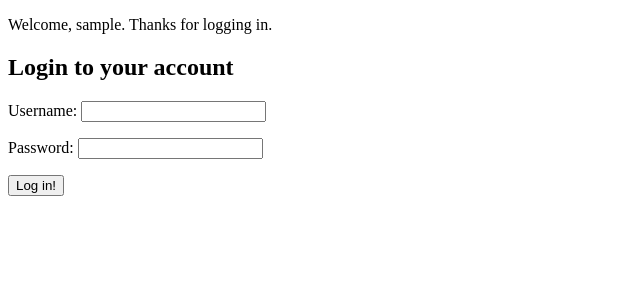
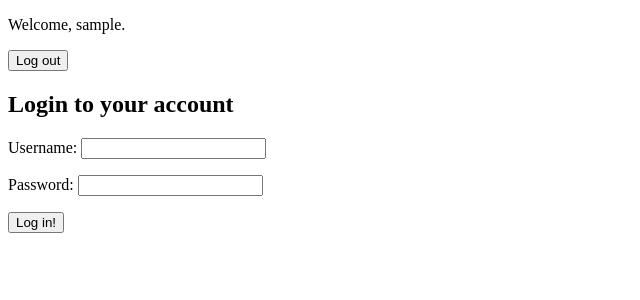
Before and after one commit to Kyle-Levy/SPP400, a Django app: page /test/ in a window 1280 px wide. Shown: the top 300 px of the page, without its empty margins (0-640 px from the left). Run offline with Django 3.2, Linux system fonts and the light colour scheme; the visitor is signed in with stand-in values (Sample User, id 1).

Commit message:
added logout functionality

```diff
--- a/SPP400/urls.py
+++ b/SPP400/urls.py
@@ -15,12 +15,13 @@ Including another URLconf
 """
 from django.contrib import admin
 from django.urls import path, include
-from homepage.views import log_in
+from homepage.views import log_in, log_out
 
 
 urlpatterns = [
     path('admin/', admin.site.urls),
     path('test/', include('homepage.urls')),
     path('login/', log_in),
+    path('logout/', log_out),
 
 ]
--- a/homepage/templates/application.html
+++ b/homepage/templates/application.html
@@ -3,9 +3,12 @@
 <body>
     <div class="page-header">
 {% if user.is_authenticated %}
-    <p>Welcome, {{ user.get_username }}. Thanks for logging in.</p>
+    <p>Welcome, {{ user.get_username }}.</p>
+     <form action="/logout/" method="POST">{% csrf_token %}
+        <input type="submit" value="Log out" />
+     </form>
 {% else %}
-    <p>Welcome, new user. Please log in.</p>
+    <p>Please log in.</p>
 {% endif %}
     </div>
     <div class="content container">
--- a/homepage/urls.py
+++ b/homepage/urls.py
@@ -4,4 +4,5 @@ from . import views
 urlpatterns = [
     path('', views.home, name='home-test'),
     path('login/', views.log_in),
+    path('logout/', views.log_out),
 ]
--- a/homepage/views.py
+++ b/homepage/views.py
@@ -1,7 +1,7 @@
 from django.shortcuts import render
 from homepage.forms import LoginForm
 from django.http import HttpResponse
-from django.contrib.auth import authenticate, login
+from django.contrib.auth import authenticate, login, logout
 # Create your views here.
 
 
@@ -27,3 +27,7 @@ def log_in(request):
                 return render(request, 'login.html', {'form': LoginForm()})
             else:
                 return render(request, 'login.html', {'form': LoginForm()})
+
+def log_out(request):
+    logout(request)
+    return render(request, 'login.html', {'form': LoginForm()})
```
